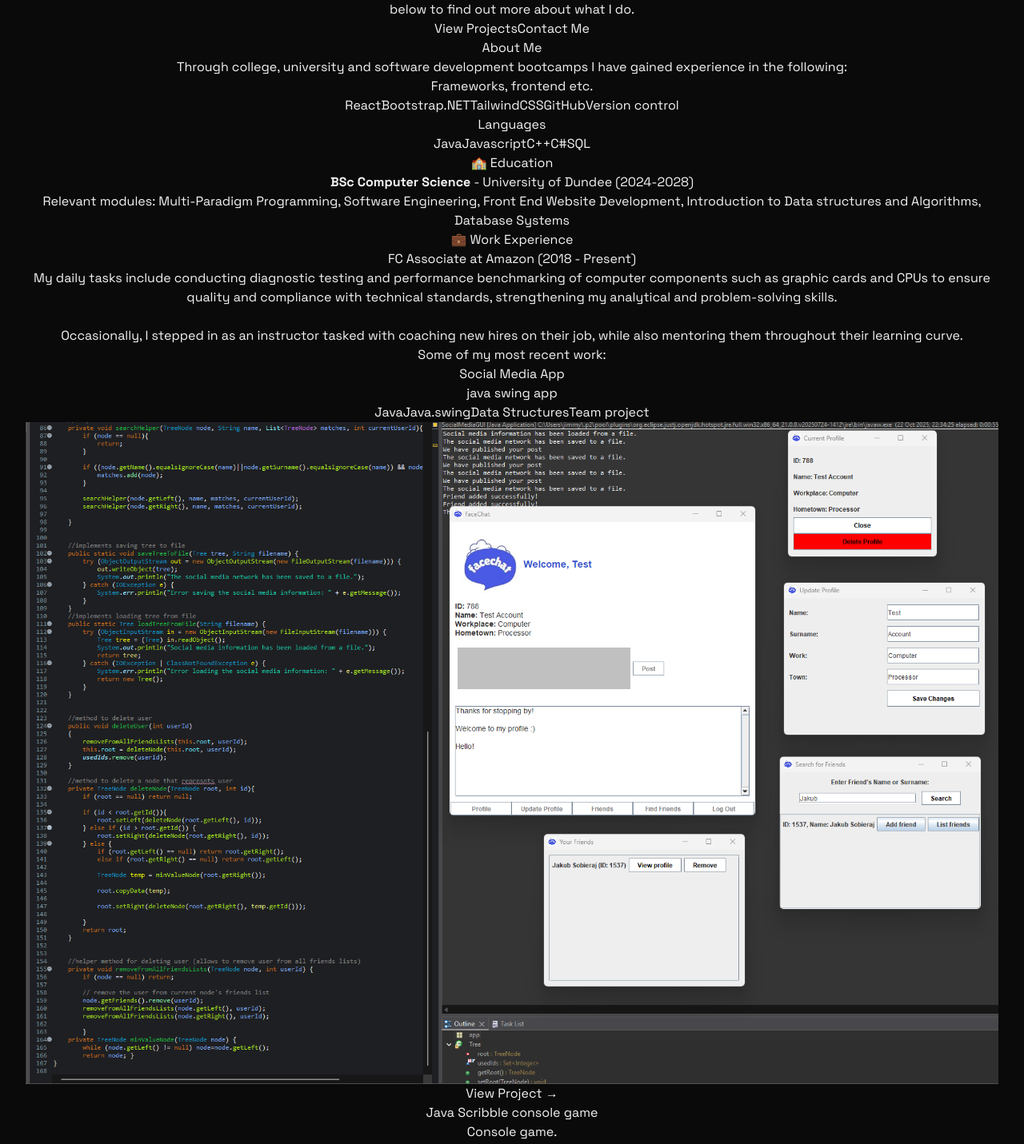
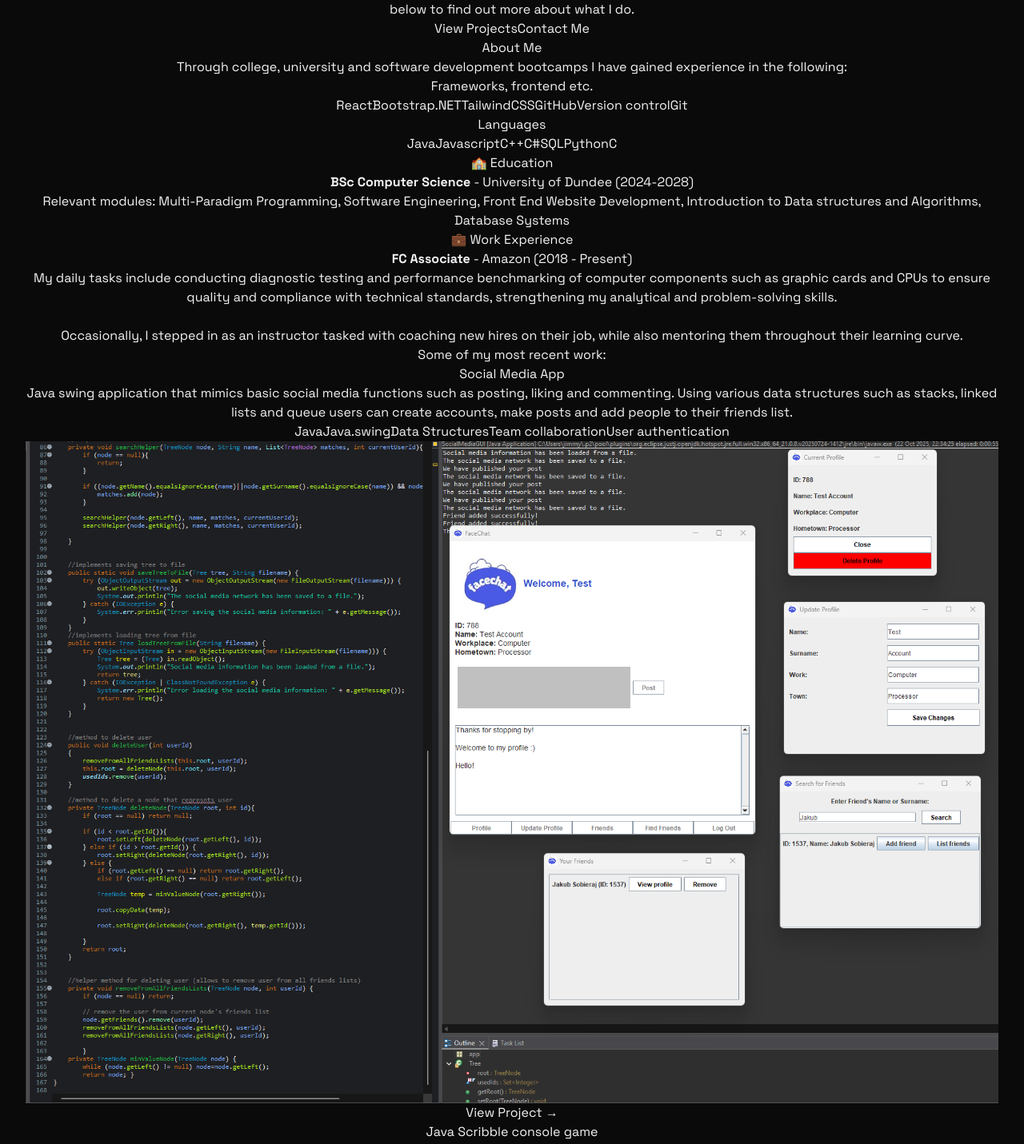
Before and after one commit to jakubsobieraj/jakubsobieraj.github.io, a React (Vite) app: page / in a window 1280 px wide. Shown: the part 320-1751 px from the top of the page at 80% size. Built offline with nearby package versions, Linux system fonts and the light colour scheme.

Commit message:
favicon working?
favicon working?

```diff
--- a/index.html
+++ b/index.html
@@ -2,7 +2,7 @@
 <html lang="en">
   <head>
     <meta charset="UTF-8" />
-    <link rel="icon" type="image/svg+xml" href="./vite.svg" />
+    <link rel="icon" type="image/svg+xml" href="/vite.svg" />
     <link rel="preconnect" href="https://fonts.googleapis.com" />
 <link rel="preconnect" href="https://fonts.gstatic.com" crossorigin />
     <link href="https://fonts.googleapis.com/css2?family=Space+Grotesk:wght@300..700&display=swap" rel="stylesheet" />
--- a/src/components/Sections/About.jsx
+++ b/src/components/Sections/About.jsx
@@ -8,9 +8,10 @@
     "TailwindCSS",
     "GitHub",
     "Version control",
+    "Git",
   ];
 
-  const backendSkills = ["Java", "Javascript", "C++", "C#", "SQL"];
+  const backendSkills = ["Java", "Javascript", "C++", "C#", "SQL", "Python", "C"];
 
   return (
     <section
@@ -83,7 +84,7 @@
                 <div>
                   <h4 className="font-semibold">
                     {" "}
-                    FC Associate at Amazon (2018 - Present){" "}
+                    <strong>FC Associate </strong> - Amazon (2018 - Present){" "}
                   </h4>
                   <p>
                   My daily tasks include conducting diagnostic testing and performance benchmarking of computer components such as graphic cards and CPUs to ensure quality and compliance with technical standards, strengthening my analytical and problem-solving skills.<br/>
--- a/src/components/Sections/Projects.jsx
+++ b/src/components/Sections/Projects.jsx
@@ -16,10 +16,10 @@
             <div className="p-6 rounded-xl border border-white/10 hover:-translate-y-1 hover:border-blue-500/30 hover:shadow-[0_2px_8px_rgba(59,130,246,0.2)] transition">
               <h3 className="text-xl font-bold mb-2"> Social Media App</h3>
               <p className="text-gray-400 mb-4">
-                java swing app
+                Java swing application that mimics basic social media functions such as posting, liking and commenting. Using various data structures such as stacks, linked lists and queue users can create accounts, make posts and add people to their friends list.
               </p>
               <div className="flex flex-wrap gap-2 mb-4">
-                {["Java", "Java.swing", "Data Structures", "Team project"].map((tech, key) => (
+                {["Java", "Java.swing", "Data Structures", "Team collaboration", "User authentication", ].map((tech, key) => (
                   <span
                     key={key}
                     className="bg-blue-500/10 text-blue-500 py-1 px-3 rounded-full text-sm hover:bg-blue-500/20
@@ -56,10 +56,10 @@
             >
               <h3 className="text-xl font-bold mb-2">Java Scribble console game</h3>
               <p className="text-gray-400 mb-4">
-                Console game.
+                A final project from first-year CS from the Introduction to Software Development module, Scribble is a command-prompt based word game in Java. Users can save and load their games and the game features various word validation techniques while also integrating a dictionary.
               </p>
               <div className="flex flex-wrap gap-2 mb-4">
-                {["Java", "Assessment", "Load/Save", "Interactive"].map((tech, key) => (
+                {["Java", "Assessment", "Load/Save", "Word validation", "Dictionary integration"].map((tech, key) => (
                   <span
                     key={key}
                     className="
@@ -101,7 +101,7 @@
             >
               <h3 className="text-xl font-bold mb-2">Front-end group project</h3>
               <p className="text-gray-400 mb-4">
-                Team work with focus on github
+                The Flannan Isles Lighthouse is a front-end group project developed using Bootstrap. The project was heavily focused on collaboration and version control using GitHub issues to manage tasks and track progress within a 4 person team.
               </p>
               <div className="flex flex-wrap gap-2 mb-4">
                 {["Bootstrap", "Version control", "Group project", "GitHub issues"].map(
@@ -130,7 +130,7 @@
 
               <div className="flex justify-between items-center">
                 <a
-                  href="https://github.com/team9webdev/team9webdev.github.io"
+                  href="https://team9webdev.github.io"
                   className="text-blue-400 hover:text-blue-300 transition-colors my-4"
                 >
                   View Project →
@@ -148,7 +148,7 @@
             >
               <h3 className="text-xl font-bold mb-2">First portfolio</h3>
               <p className="text-gray-400 mb-4">
-                Done as part of 1st year Pitman Training
+                My first portfolio website created using HTML and CSS as part of the Pitman Training's final 1st year assessment. This project helped me understand the basics of web design and development.
               </p>
               <div className="flex flex-wrap gap-2 mb-4">
                 {["Bootstrap", "CSS", "HTML", "Portfolio"].map((tech, key) => (
```
Also changed, not shown: .deploy/index.html, 1 other file (tests, documents, lock files or other folders).
